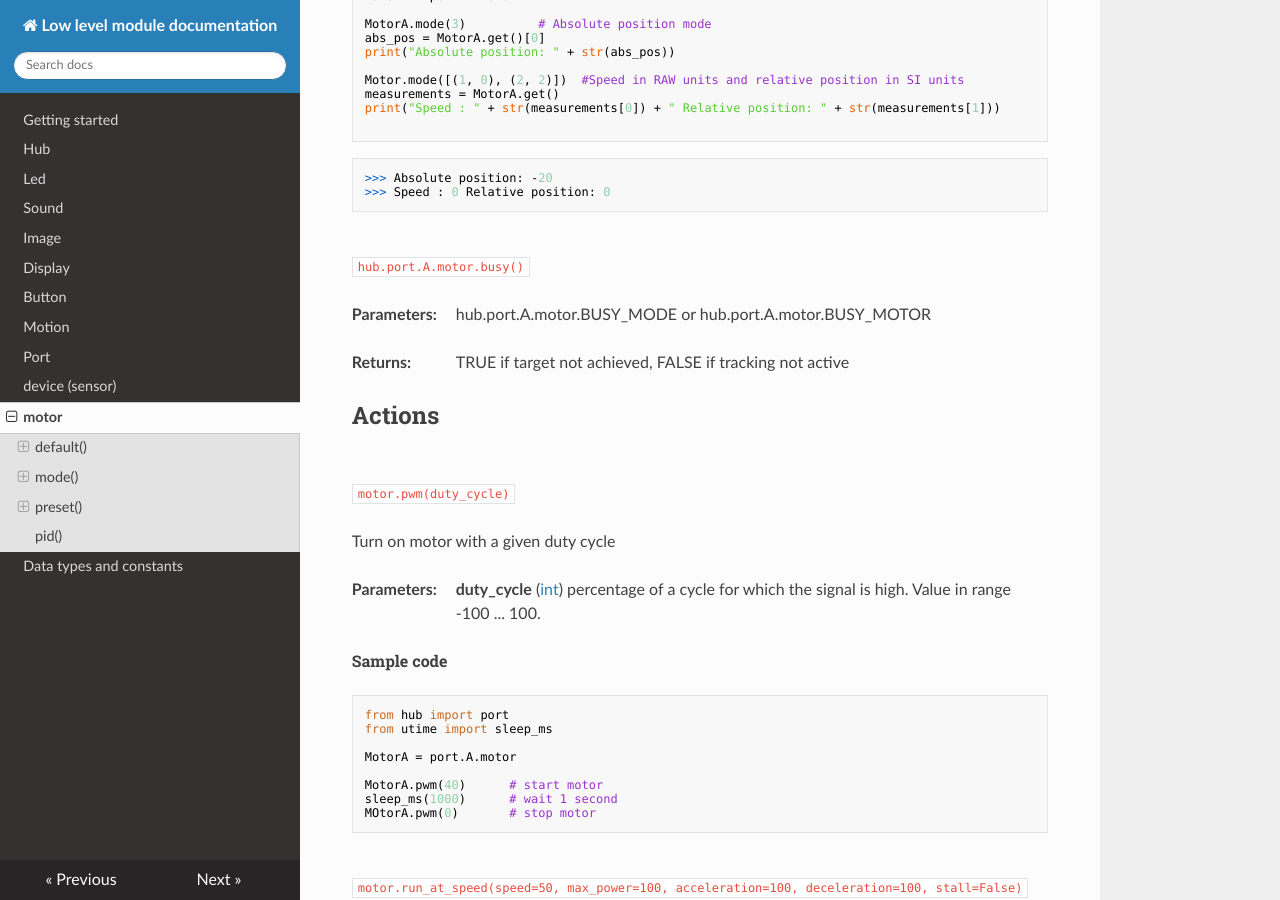
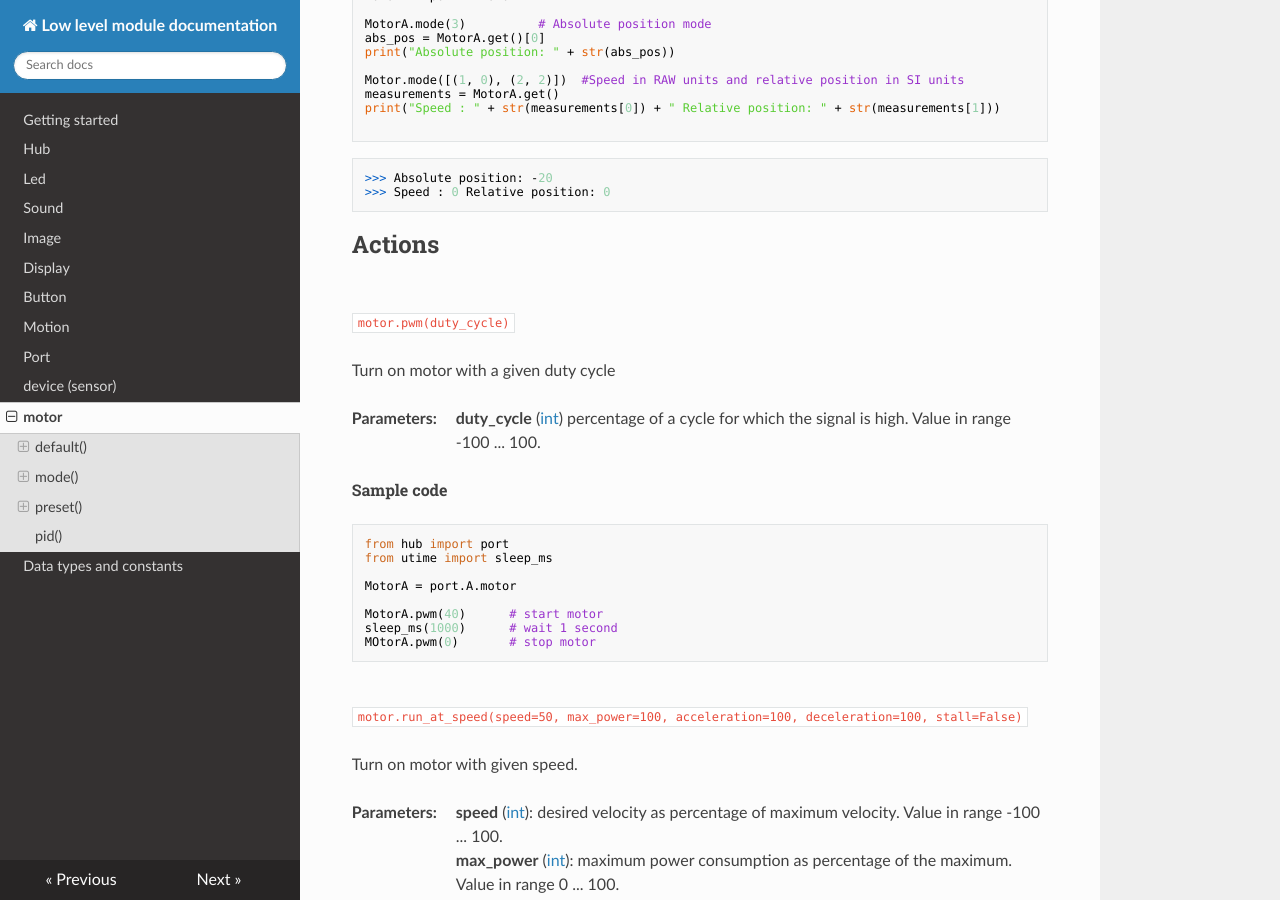
Before and after one commit to NStrijbosch/hub-module-notes, an MkDocs documentation site: the page built from docs/motors.md, in a window 1280 px wide and 900 px high, scrolled down 2780 px. Built offline with MkDocs 1.6.1, drawn with Linux system fonts in a browser that asks for light colours; nearby versions of some CDN libraries; some of the changed text lies outside the part shown.

Commit message:
Update motors.md

````diff
--- a/docs/motors.md
+++ b/docs/motors.md
@@ -151,18 +151,6 @@ print("Speed : " + str(measurements[0]) + " Relative position: " + str(measureme
 >>> Absolute position: -20
 >>> Speed : 0 Relative position: 0
 ```
-
-## busy()
-
-`hub.port.A.motor.busy()`
-
-__Parameters:__
-
-*  hub.port.A.motor.BUSY_MODE or hub.port.A.motor.BUSY_MOTOR
-
-__Returns:__
-
-*  TRUE if target not achieved, FALSE if tracking not active
 
 # Actions
 
````
Also changed, not shown: other parts of docs/motors.md (+13 -0 lines).
